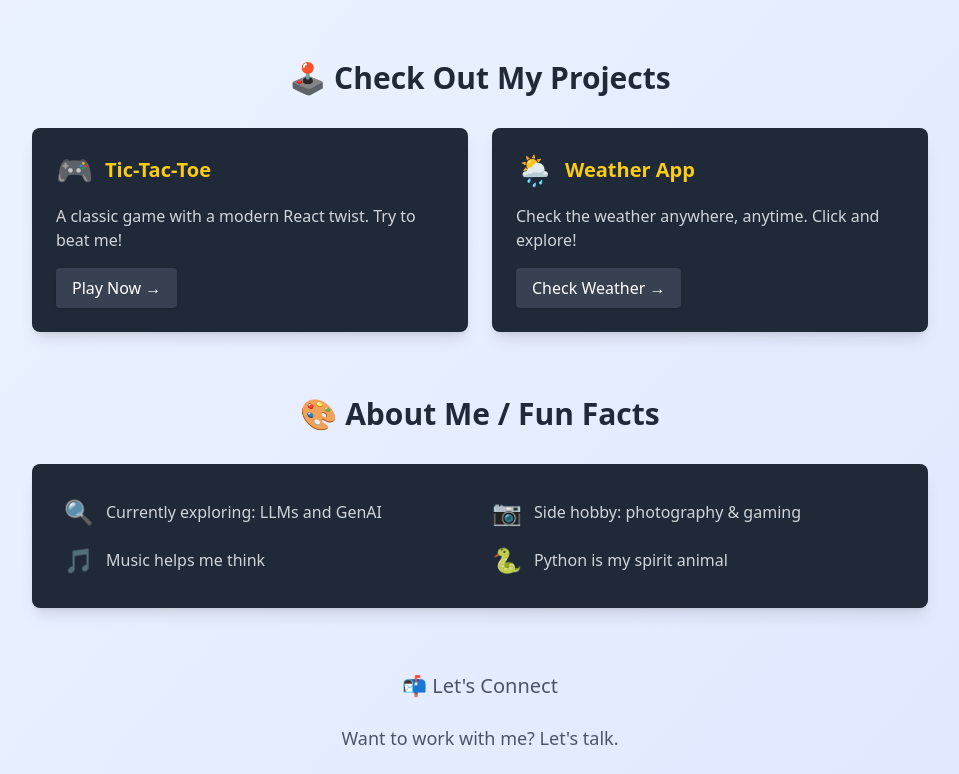
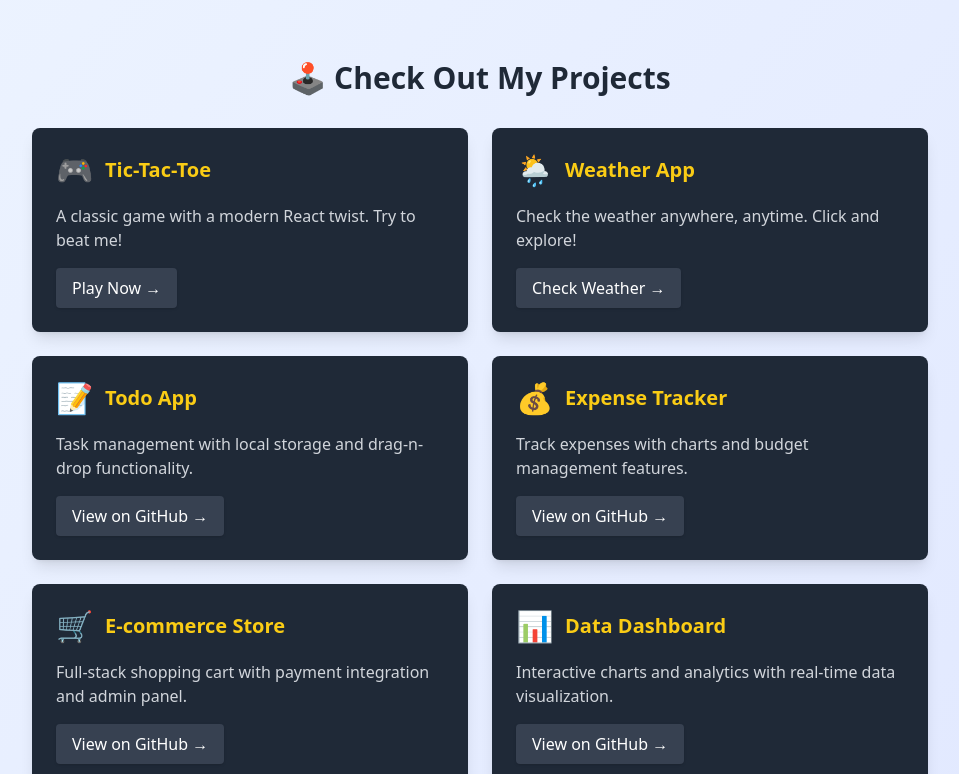
Before and after one commit to athul0rameshan9/portfolio_website, a React (Create React App) app: page / in a window 1280 px wide. Shown: the part 600-1374 px from the top of the page, without its empty margins (160-1119 px from the left). Built offline with nearby package versions, Linux system fonts and the light colour scheme; no server answers.

Commit message:
new projects component addded

```diff
--- /dev/null
+++ b/src/components/projects.jsx
@@ -0,0 +1,105 @@
+import React from 'react';
+import { Link } from 'react-router-dom';
+
+const Projects = () => {
+    return (
+        <section className="mb-16">
+            <h2 className="text-3xl font-bold text-gray-800 mb-8 text-center">
+                🕹️ Check Out My Projects
+            </h2>
+            <div className="grid md:grid-cols-2 lg:grid-cols-2 gap-6">
+                <div className="bg-gray-800 rounded-lg shadow-lg p-6 hover:shadow-xl transition-shadow duration-300 cursor-pointer">
+                    <div className="flex items-center mb-4">
+                        <span className="text-3xl mr-3">🎮</span>
+                        <h3 className="text-xl font-bold text-yellow-400">Tic-Tac-Toe</h3>
+                    </div>
+                    <p className="text-gray-300 mb-4">
+                        A classic game with a modern React twist. Try to beat me!
+                    </p>
+                    <Link to="/game">
+                        <button className="px-4 py-2 bg-gray-700 text-white rounded hover:bg-yellow-400 hover:text-gray-900 transition font-medium shadow">
+                            Play Now →
+                        </button>
+                    </Link>
+                </div>
+
+                <div className="bg-gray-800 rounded-lg shadow-lg p-6 hover:shadow-xl transition-shadow duration-300 cursor-pointer">
+                    <div className="flex items-center mb-4">
+                        <span className="text-3xl mr-3">🌦️</span>
+                        <h3 className="text-xl font-bold text-yellow-400">Weather App</h3>
+                    </div>
+                    <p className="text-gray-300 mb-4">
+                        Check the weather anywhere, anytime. Click and explore!
+                    </p>
+                    <Link to="/usingapi">
+                        <button className="px-4 py-2 bg-gray-700 text-white rounded hover:bg-yellow-400 hover:text-gray-900 transition font-medium shadow">
+                            Check Weather →
+                        </button>
+                    </Link>
+                </div>
+
+                <div className="bg-gray-800 rounded-lg shadow-lg p-6 hover:shadow-xl transition-shadow duration-300 cursor-pointer">
+                    <div className="flex items-center mb-4">
+                        <span className="text-3xl mr-3">📝</span>
+                        <h3 className="text-xl font-bold text-yellow-400">Todo App</h3>
+                    </div>
+                    <p className="text-gray-300 mb-4">
+                        Task management with local storage and drag-n-drop functionality.
+                    </p>
+                    <a href="https://github.com/yourusername/todo-app" target="_blank" rel="noopener noreferrer">
+                        <button className="px-4 py-2 bg-gray-700 text-white rounded hover:bg-yellow-400 hover:text-gray-900 transition font-medium shadow">
+                            View on GitHub →
+                        </button>
+                    </a>
+                </div>
+
+                <div className="bg-gray-800 rounded-lg shadow-lg p-6 hover:shadow-xl transition-shadow duration-300 cursor-pointer">
+                    <div className="flex items-center mb-4">
+                        <span className="text-3xl mr-3">💰</span>
+                        <h3 className="text-xl font-bold text-yellow-400">Expense Tracker</h3>
+                    </div>
+                    <p className="text-gray-300 mb-4">
+                        Track expenses with charts and budget management features.
+                    </p>
+                    <a href="https://github.com/yourusername/expense-tracker" target="_blank" rel="noopener noreferrer">
+                        <button className="px-4 py-2 bg-gray-700 text-white rounded hover:bg-yellow-400 hover:text-gray-900 transition font-medium shadow">
+                            View on GitHub →
+                        </button>
+                    </a>
+                </div>
+
+                <div className="bg-gray-800 rounded-lg shadow-lg p-6 hover:shadow-xl transition-shadow duration-300 cursor-pointer">
+                    <div className="flex items-center mb-4">
+                        <span className="text-3xl mr-3">🛒</span>
+                        <h3 className="text-xl font-bold text-yellow-400">E-commerce Store</h3>
+                    </div>
+                    <p className="text-gray-300 mb-4">
+                        Full-stack shopping cart with payment integration and admin panel.
+                    </p>
+                    <a href="https://github.com/yourusername/ecommerce-store" target="_blank" rel="noopener noreferrer">
+                        <button className="px-4 py-2 bg-gray-700 text-white rounded hover:bg-yellow-400 hover:text-gray-900 transition font-medium shadow">
+                            View on GitHub →
+                        </button>
+                    </a>
+                </div>
+
+                <div className="bg-gray-800 rounded-lg shadow-lg p-6 hover:shadow-xl transition-shadow duration-300 cursor-pointer">
+                    <div className="flex items-center mb-4">
+                        <span className="text-3xl mr-3">📊</span>
+                        <h3 className="text-xl font-bold text-yellow-400">Data Dashboard</h3>
+                    </div>
+                    <p className="text-gray-300 mb-4">
+                        Interactive charts and analytics with real-time data visualization.
+                    </p>
+                    <a href="https://github.com/yourusername/data-dashboard" target="_blank" rel="noopener noreferrer">
+                        <button className="px-4 py-2 bg-gray-700 text-white rounded hover:bg-yellow-400 hover:text-gray-900 transition font-medium shadow">
+                            View on GitHub →
+                        </button>
+                    </a>
+                </div>
+            </div>
+        </section>
+    );
+};
+
+export default Projects;
--- a/src/pages/Home.jsx
+++ b/src/pages/Home.jsx
@@ -1,5 +1,7 @@
 import React from 'react';
 import SkillsCarousel from '../components/SkillsCarousel';
+import Projects from '../components/projects';
+
 
 // GitHub SVG Icon Component
 const GitHubIcon = ({ size = 20, className = "" }) => (
@@ -84,70 +86,10 @@ const Home = () => {
                     </div>
                 </section>
 
-                {/* 3. Projects Preview Section */}
-                <section className="mb-16">
-                    <h2 className="text-3xl font-bold text-gray-800 mb-8 text-center">
-                        🕹️ Check Out My Projects
-                    </h2>
-                    <div className="grid md:grid-cols-2 gap-6">
-                        <div className="bg-gray-800 rounded-lg shadow-lg p-6 hover:shadow-xl transition-shadow duration-300 cursor-pointer">
-                            <div className="flex items-center mb-4">
-                                <span className="text-3xl mr-3">🎮</span>
-                                <h3 className="text-xl font-bold text-yellow-400">Tic-Tac-Toe</h3>
-                            </div>
-                            <p className="text-gray-300 mb-4">
-                                A classic game with a modern React twist. Try to beat me!
-                            </p>
-                            <button className="px-4 py-2 bg-gray-700 text-white rounded hover:bg-yellow-400 hover:text-gray-900 transition font-medium shadow">
-                                Play Now →
-                            </button>
-                        </div>
+                {/* 3. Projects Section - Now using the imported component */}
+                <Projects />
 
-                        <div className="bg-gray-800 rounded-lg shadow-lg p-6 hover:shadow-xl transition-shadow duration-300 cursor-pointer">
-                            <div className="flex items-center mb-4">
-                                <span className="text-3xl mr-3">🌦️</span>
-                                <h3 className="text-xl font-bold text-yellow-400">Weather App</h3>
-                            </div>
-                            <p className="text-gray-300 mb-4">
-                                Check the weather anywhere, anytime. Click and explore!
-                            </p>
-                            <button className="px-4 py-2 bg-gray-700 text-white rounded hover:bg-yellow-400 hover:text-gray-900 transition font-medium shadow">
-                                Check Weather →
-                            </button>
-                        </div>
-                    </div>
-                </section>
 
-                {/* 4. Fun Facts Section */}
-                <section className="mb-16">
-                    <h2 className="text-3xl font-bold text-gray-800 mb-8 text-center">
-                        🎨 About Me / Fun Facts
-                    </h2>
-                    <div className="bg-gray-800 rounded-lg shadow-lg p-8">
-                        <div className="grid md:grid-cols-2 gap-6">
-                            <div className="space-y-4">
-                                <div className="flex items-center">
-                                    <span className="text-2xl mr-3">🔍</span>
-                                    <p className="text-gray-300">Currently exploring: LLMs and GenAI</p>
-                                </div>
-                                <div className="flex items-center">
-                                    <span className="text-2xl mr-3">🎵</span>
-                                    <p className="text-gray-300">Music helps me think</p>
-                                </div>
-                            </div>
-                            <div className="space-y-4">
-                                <div className="flex items-center">
-                                    <span className="text-2xl mr-3">📷</span>
-                                    <p className="text-gray-300">Side hobby: photography & gaming</p>
-                                </div>
-                                <div className="flex items-center">
-                                    <span className="text-2xl mr-3">🐍</span>
-                                    <p className="text-gray-300">Python is my spirit animal</p>
-                                </div>
-                            </div>
-                        </div>
-                    </div>
-                </section>
 
                 {/* 5. Connect Section */}
                 <section className="text-center">
@@ -157,7 +99,7 @@ const Home = () => {
                     <p className="text-lg text-gray-600 mb-6">
                         Want to work with me? Let's talk.
                     </p>
-                    <div className="flex justify-center gap-4">
+                    <div className="flex flex-col sm:flex-row justify-center gap-4">
                         <a href="https://www.linkedin.com/in/athul-ramesh-b36733324/" target="_blank" rel="noopener noreferrer" className="bg-blue-600 text-white px-6 py-3 rounded-lg hover:bg-blue-700 transition-colors duration-200 flex items-center">
                             <LinkedInIcon size={20} className="mr-2" />
                             LinkedIn
```
